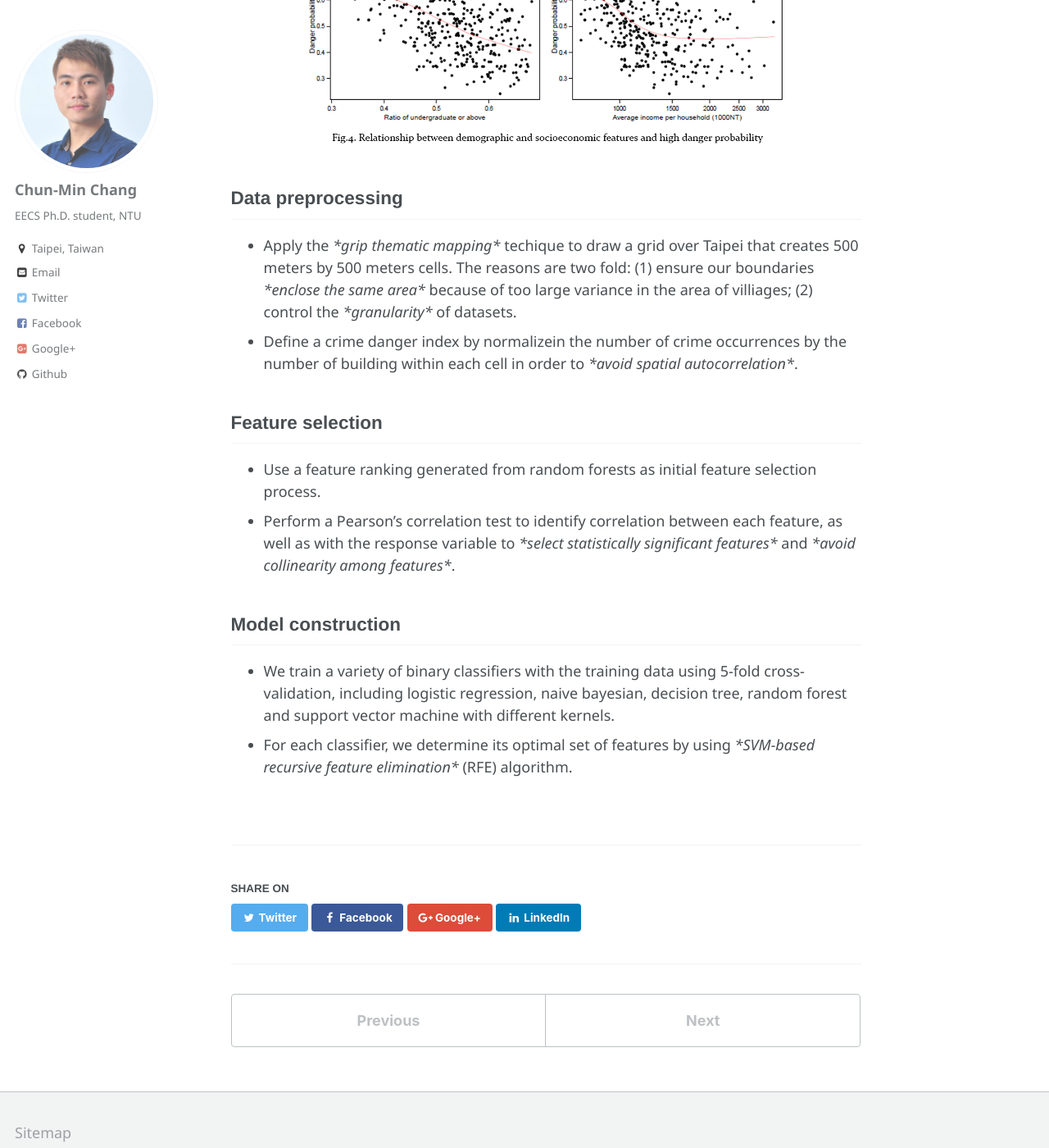
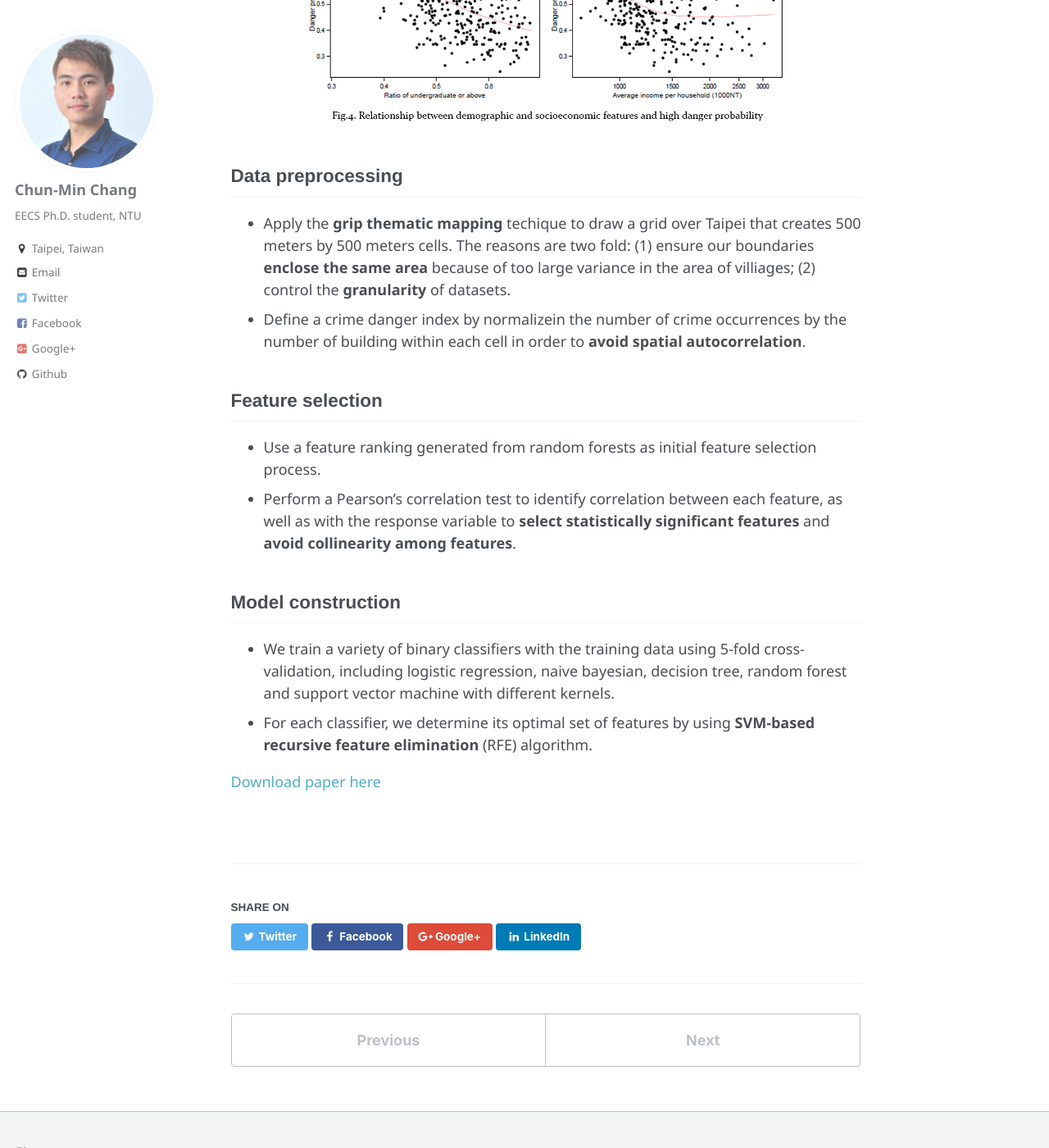
Before and after one commit to NothingHard/NothingHard.github.io, a Jekyll site: the page built from _publications/1_2017-01-12-ACIIDS17_cmc.md, in a window 1280 px wide and 1400 px high, scrolled down 1053 px. Shown: the whole window at 82% size. Built offline with Jekyll 4.4.1, drawn with Linux system fonts in a browser that asks for light colours.

Commit message:
update ACIIDS17 and archive-single.html

```diff
--- a/_publications/1_2017-01-12-ACIIDS17_cmc.md
+++ b/_publications/1_2017-01-12-ACIIDS17_cmc.md
@@ -21,13 +19,15 @@
 
 ## Data preprocessing
 
-- Apply the _*grip thematic mapping*_ techique to draw a grid over Taipei that creates 500 meters by 500 meters cells. The reasons are two fold: (1) ensure our boundaries _*enclose the same area*_ because of too large variance in the area of villiages; (2) control the _*granularity*_ of datasets.
-- Define a crime danger index by normalizein the number of crime occurrences by the number of building within each cell in order to _*avoid spatial autocorrelation*_.
+- Apply the __grip thematic mapping__ techique to draw a grid over Taipei that creates 500 meters by 500 meters cells. The reasons are two fold: (1) ensure our boundaries __enclose the same area__ because of too large variance in the area of villiages; (2) control the __granularity__ of datasets.
+- Define a crime danger index by normalizein the number of crime occurrences by the number of building within each cell in order to __avoid spatial autocorrelation__.
 
 ## Feature selection
 - Use a feature ranking generated from random forests as initial feature selection process.
-- Perform a Pearson's correlation test to identify correlation between each feature, as well as with the response variable to _*select statistically significant features*_ and _*avoid collinearity among features*_.
+- Perform a Pearson's correlation test to identify correlation between each feature, as well as with the response variable to __select statistically significant features__ and __avoid collinearity among features__.
 
 ## Model construction
 - We train a variety of binary classifiers with the training data using 5-fold cross-validation, including logistic regression, naive bayesian, decision tree, random forest and support vector machine with different kernels.
-- For each classifier, we determine its optimal set of features by using _*SVM-based recursive feature elimination*_ (RFE) algorithm.
+- For each classifier, we determine its optimal set of features by using __SVM-based recursive feature elimination__ (RFE) algorithm.
+
+<a href='http://nothinghard.github.io/files/ACIIDS17_cmc.pdf'>Download paper here</a>
```
Also changed, not shown: other parts of _publications/1_2017-01-12-ACIIDS17_cmc.md (+0 -2 lines), _includes/archive-single.html (+5 -6 lines).
